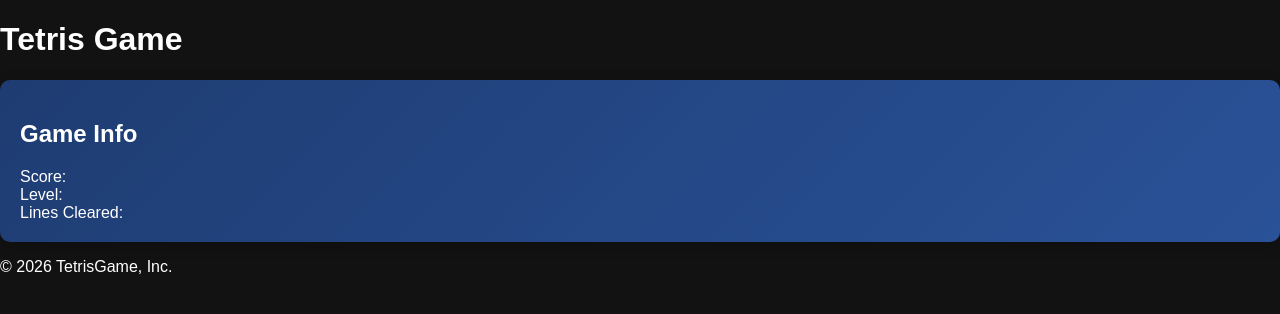
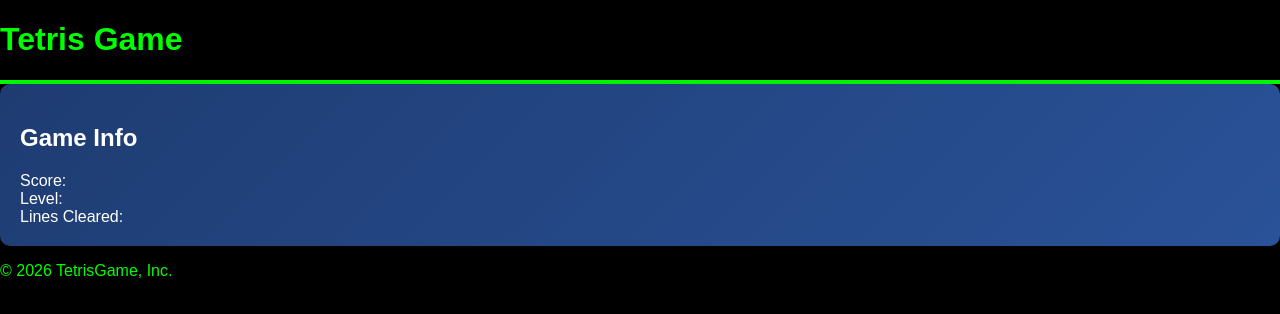
Before and after one commit to devmaxtest/tetrisgame, a React app: page / in a window 1280 px wide. Shown: the top 314 px of the page. Built offline with nearby package versions, Linux system fonts and the light colour scheme; the HTML template or start-up script is replaced by a standard one.

Commit message:
Correction et amélioration des fichiers pour rendre le jeu fonctionnel.

```diff
--- a/src/styles/index.css
+++ b/src/styles/index.css
@@ -2,13 +2,37 @@ body {
   font-family: Arial, sans-serif;
   margin: 0;
   padding: 0;
-  background-color: #121212;
-  color: #ffffff;
+  background-color: #000000; /* Changed to black for better retro look */
+  color: #00FF00; /* Bright green retro text */
 }
 
 .app-container {
   display: flex;
+  flex-direction: column; /* Layout fixed to vertical alignment */
   justify-content: center;
   align-items: center;
   height: 100vh;
 }
+
+.game-board {
+  border: 2px solid #00FF00; /* Retro green border */
+  display: grid;
+  grid-template-columns: repeat(10, 20px);
+  grid-auto-rows: 20px;
+  gap: 2px;
+}
+
+.grid-row {
+  display: flex;
+}
+
+.grid-cell {
+  width: 20px;
+  height: 20px;
+  background-color: #ffffff;
+  border: 1px solid #333333;
+}
+
+.grid-cell.filled {
+  background-color: #00FF00; /* Filled cells indicated in green */
+}
```
